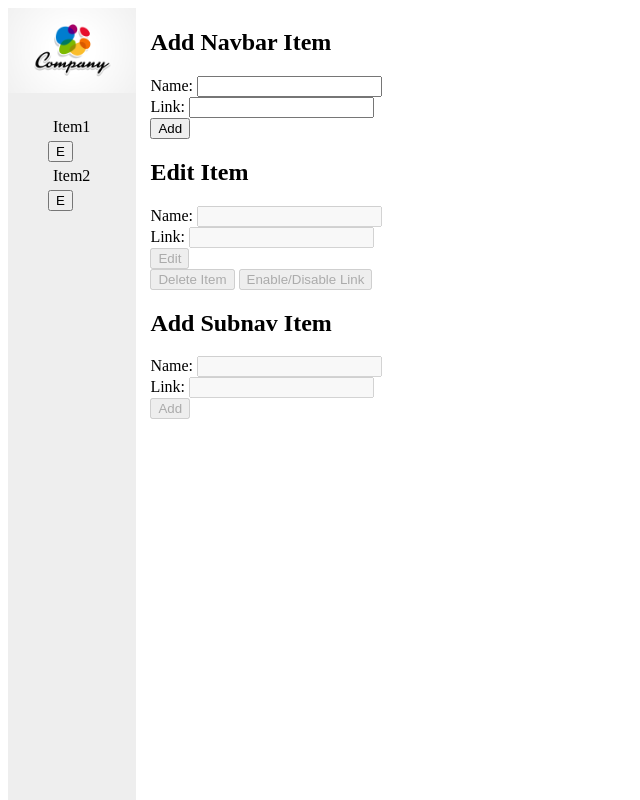
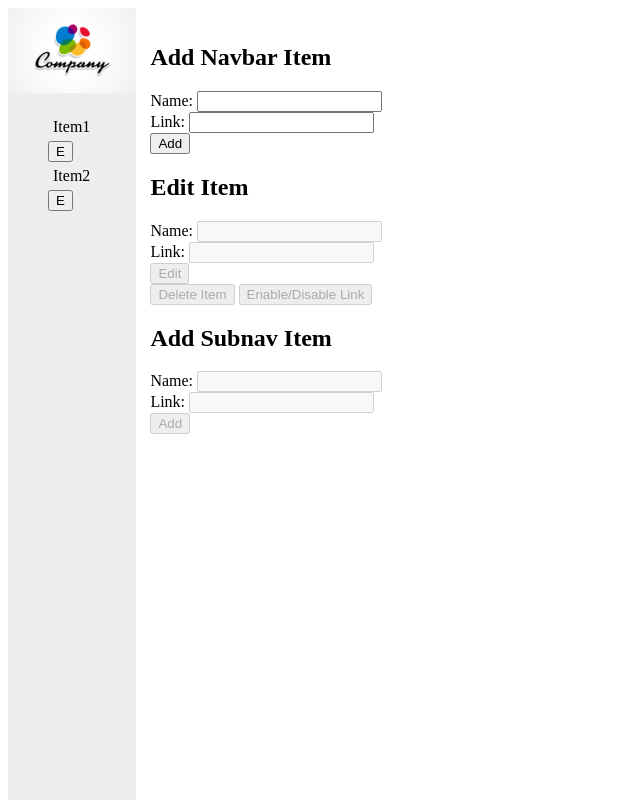
Before and after one commit to leungjustin/RubyPorterProject, a PHP site: page /project1.html in a window 1280 px wide. Shown: the whole page, without its empty margins (0-640 px from the left). Run offline with PHP 8.4, Linux system fonts and the light colour scheme.

Commit message:
fixed slight error in css file

```diff
--- a/project1.css
+++ b/project1.css
@@ -51,5 +51,5 @@
 
 .container {
 	margin-left: 10%;
-	padding: 1px 16px;
+	padding: 16px;
 }
```
